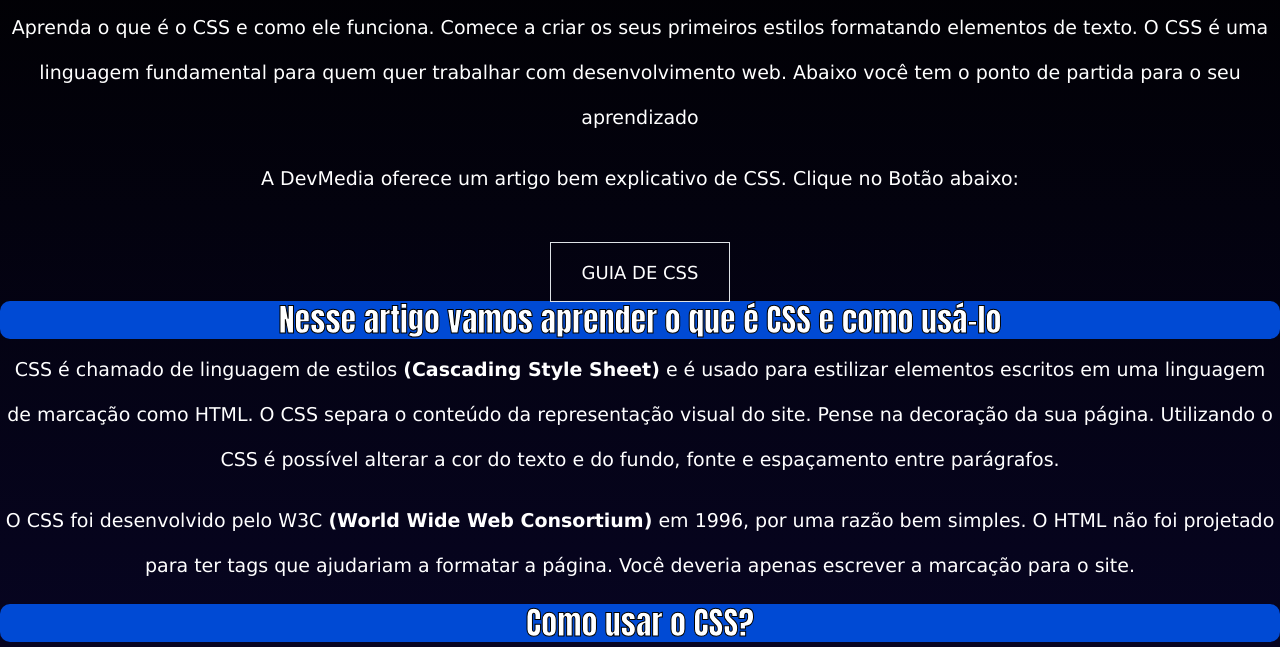
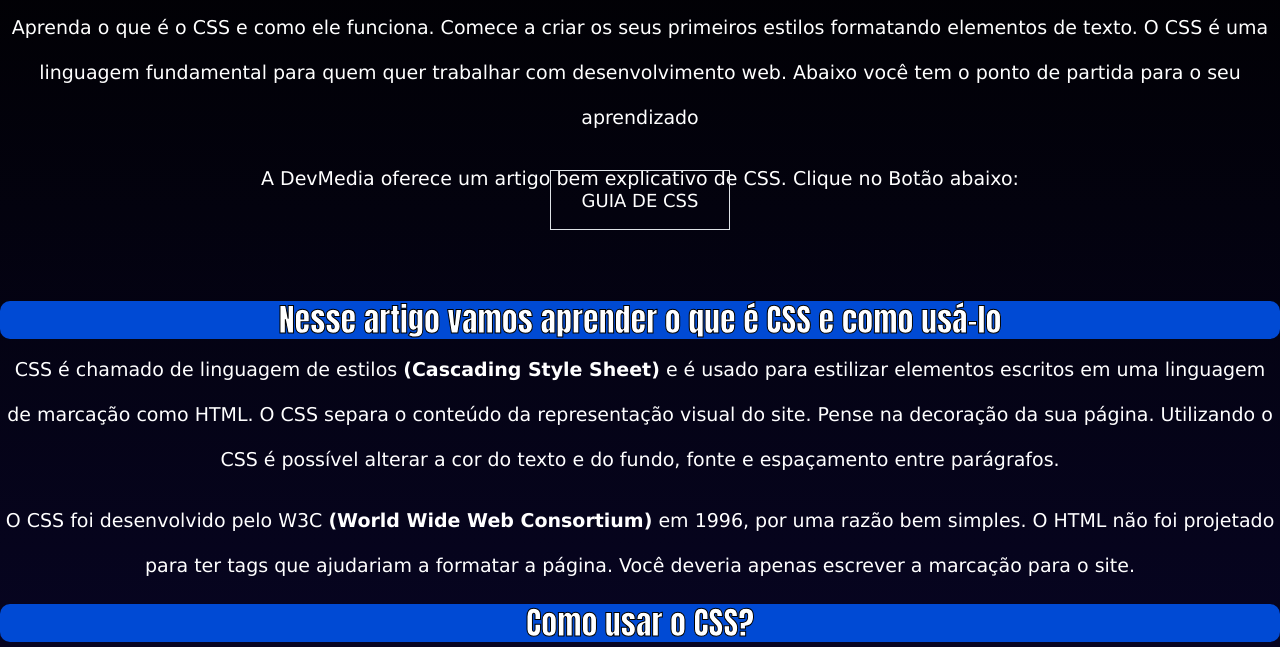
Before and after one commit to JoaoPedroDevel/website_IntroductionCSS3, a plain HTML site: page index.html in a window 1280 px wide. Shown: the part 118-765 px from the top of the page. Drawn offline with nearby package versions, Linux system fonts and the light colour scheme.

Commit message:
Mudança na posição do Botão

```diff
--- a/style/style.css
+++ b/style/style.css
@@ -47,8 +47,9 @@ span {
     top: 50%;
     transform: translate(-50%, -50%);
     display: flex;
-    margin-top: 160px;
     justify-content: center;
+    left: 50%;
+    top : 61%;
   }
 
   .center {
```
